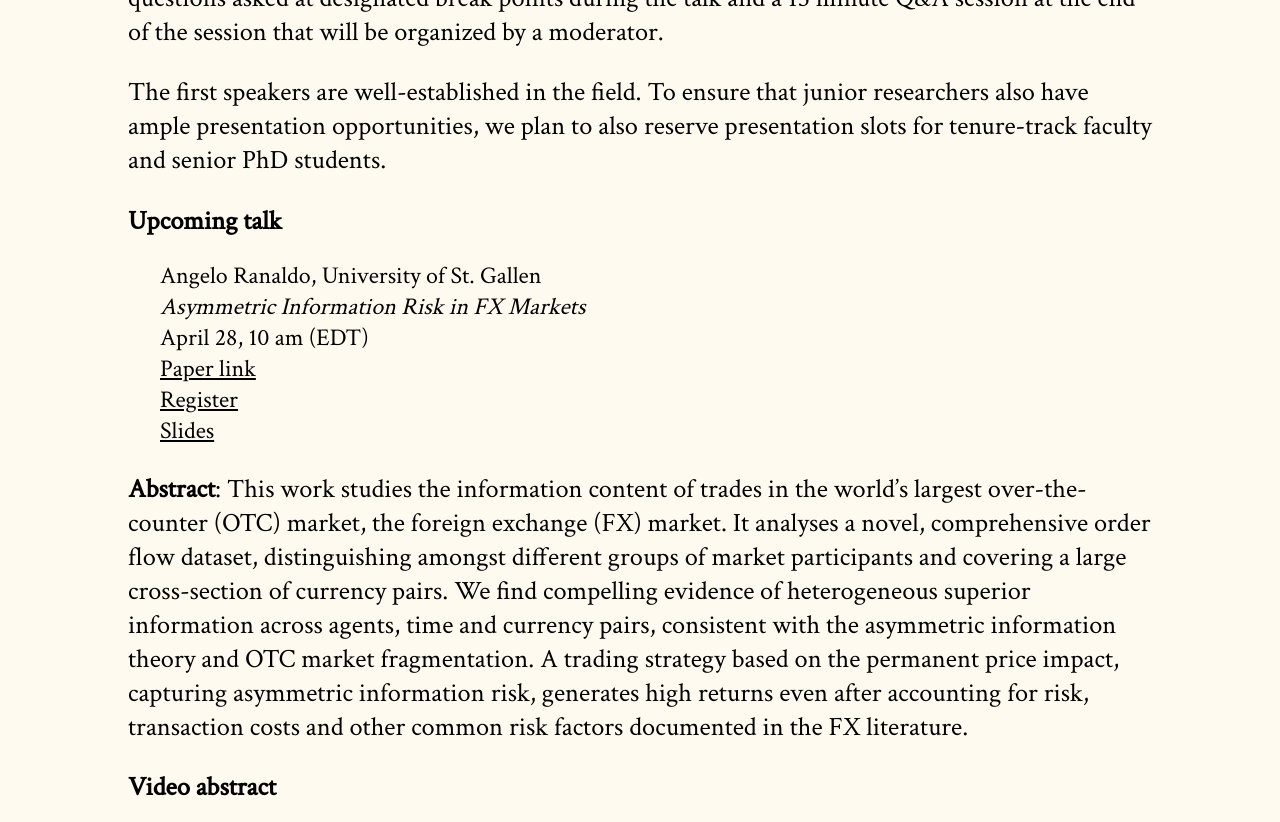
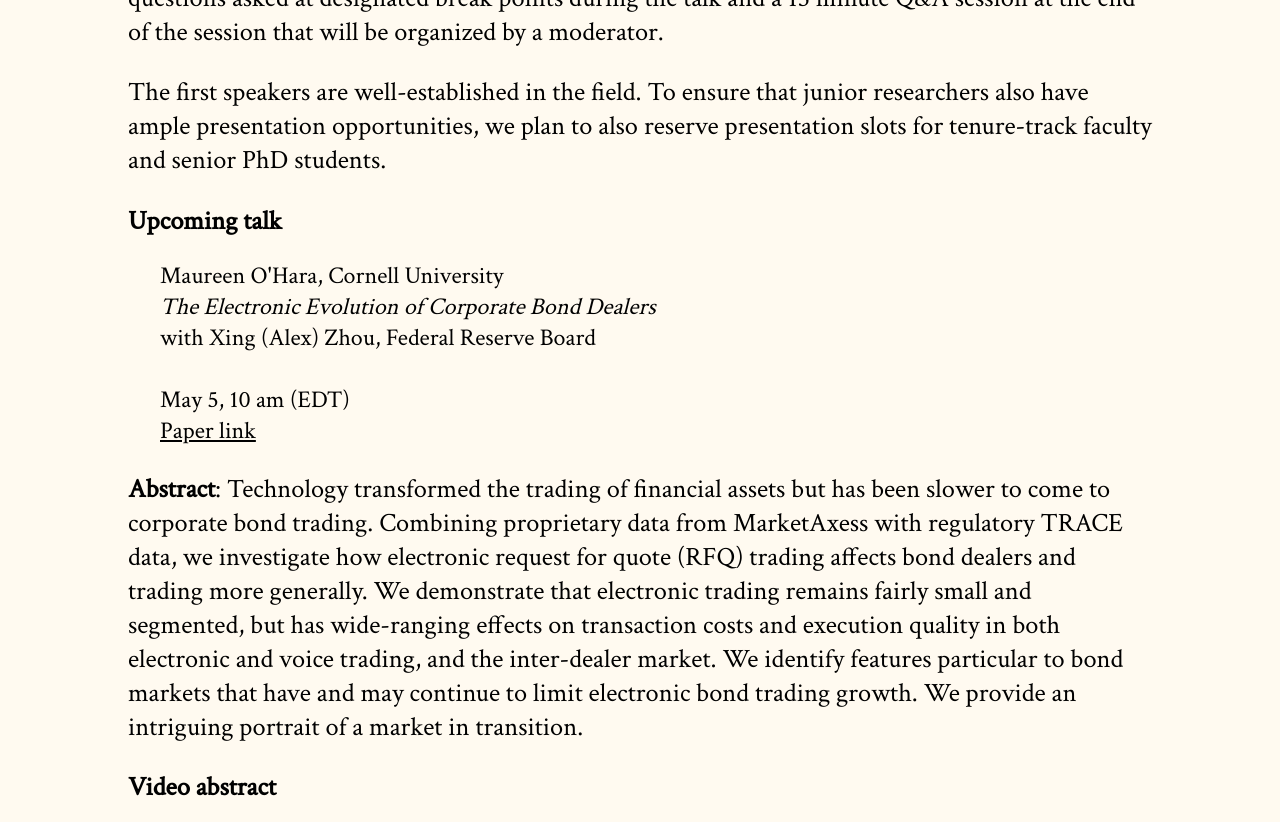
Before and after one commit to cpfiffer/microstructure.exchange, a Jekyll site: the page built from index.md, in a window 1280 px wide and 900 px high, scrolled down 401 px, cut to the strip 0-822 px from the top of the window. Built offline with Jekyll 4.4.1, drawn with Linux system fonts in a browser that asks for light colours; some web fonts are replaced; some of the changed text lies outside the part shown.

Commit message:
Set up Maureen's info

```diff
--- a/_config.yml
+++ b/_config.yml
@@ -11,9 +11,10 @@ github:
   owner_name: Cameron Pfiffer
 
 speaker-info:
-  speaker-name: Angelo Ranaldo, University of St. Gallen
-  speaker-paper: Asymmetric Information Risk in FX Markets
-  speaker-date: April 28, 10 am (EDT)
-  paper-link: https://papers.ssrn.com/sol3/papers.cfm?abstract_id=3263279
-  webinar-link: https://stockholmuniversity.zoom.us/webinar/register/WN_1WClo_7qSFS6T-KPeh_eJw
-  slides-link: /slides/RanaldoSomogyi_webinar20200428_slides.pdf
+  speaker-name: Maureen O'Hara, Cornell University
+  speaker-paper: The Electronic Evolution of Corporate Bond Dealers
+  coauthors: "Xing (Alex) Zhou, Federal Reserve Board"
+  speaker-date: May 5, 10 am (EDT)
+  paper-link: /papers/The Electronic Evolution of Corporate Bond Dealers.pdf
+  # webinar-link: https://stockholmuniversity.zoom.us/webinar/register/WN_1WClo_7qSFS6T-KPeh_eJw
+  # slides-link: /slides/RanaldoSomogyi_webinar20200428_slides.pdf
--- a/_includes/upcoming-speaker.html
+++ b/_includes/upcoming-speaker.html
@@ -1,8 +1,10 @@
 <div class="upcoming-talk">
 <span class="upcoming-speaker">{{ site.speaker-info.speaker-name }} </span>  <br>
 <span class="upcoming-paper"> {{ site.speaker-info.speaker-paper }} </span> <br>
+{% if site.speaker-info.coauthors %} <span class="upcoming-speaker"> with {{ site.speaker-info.coauthors}} </span> <br> {% endif %}
+<br>
 <span class="upcoming-date"> {{ site.speaker-info.speaker-date }} </span> <br>
+{% if site.speaker-info.webinar-link %} <span class="upcoming-webinar-link"> <a href="{{ site.speaker-info.webinar-link }}"> Register </a> </span> <br> {% endif %}
 {% if site.speaker-info.paper-link %} <span class="upcoming-paper-link"> <a href="{{ site.speaker-info.paper-link }}"> Paper link </a> </span> <br> {% endif %}
-{% if site.speaker-info.webinar-link %} <span class="upcoming-webinar-link"> <a href="{{ site.speaker-info.webinar-link }}"> Register </a> </span> <br> {% endif %}
 {% if site.speaker-info.slides-link %} <span class="upcoming-slides-link"> <a href="{{ site.speaker-info.slides-link }}"> Slides </a> </span> <br> {% endif %}
 </div>
--- a/index.md
+++ b/index.md
@@ -12,7 +12,8 @@ The first speakers are well-established in the field. To ensure that junior rese
 
 {% include upcoming-speaker.html %}
 
-**Abstract**: This work studies the information content of trades in the world’s largest over-the-counter (OTC) market, the foreign exchange (FX) market. It analyses a novel, comprehensive order flow dataset, distinguishing amongst different groups of market participants and covering a large cross-section of currency pairs. We find compelling evidence of heterogeneous superior information across agents, time and currency pairs, consistent with the asymmetric information theory and OTC market fragmentation. A trading strategy based on the permanent price impact, capturing asymmetric information risk, generates high returns even after accounting for risk, transaction costs and other common risk factors documented in the FX literature.
+**Abstract**: Technology transformed the trading of financial assets but has been slower to come to corporate bond trading. Combining proprietary data from MarketAxess with regulatory TRACE data, we investigate how electronic request for quote (RFQ) trading affects bond dealers and trading more generally. We demonstrate that electronic trading remains fairly small and segmented, but has wide-ranging effects on transaction costs and execution quality in both electronic and voice trading, and the inter-dealer market. We identify features particular to bond markets that have and may continue to limit electronic bond trading growth. We provide an intriguing portrait of a market in transition.
+
 
 ## Video abstract
 
@@ -44,6 +45,7 @@ Email [contact@microstructure.exchange](mailto:contact@microstructure.exchange)
 
 ## Past talks
 
+- Angelo Ranaldo ([recording](https://www.youtube.com/watch?v=DY-YA4KYn5w), [slides](/slides/RanaldoSomogyi_webinar20200428_slides.pdf), [video abstract](https://www.youtube.com/watch?v=3ormJqfCx-o), and [paper](https://papers.ssrn.com/sol3/papers.cfm?abstract_id=3263279))
 - Sunil Wahal ([recording](https://youtu.be/3QiHYYw1zII), [slides](/slides/AlgoMicroExch.pdf), [video abstract](https://www.youtube.com/watch?v=tcc41xI6vQw&feature=youtu.be), and [paper](https://papers.ssrn.com/sol3/papers.cfm?abstract_id=3497001)) -- April 21st, 2020
 - Thierry Foucault ([recording](https://www.youtube.com/watch?v=bgS9zjKN7Gc&feature=youtu.be), [slides](slides/DataMining_Slides_MicExchangeApril2.pdf), [video abstract](https://www.youtube.com/watch?v=-4ZiSoHkkPI&t=7s), and [paper](/papers/Equi_Data_Mining_maktmicroexchange_seminar.pdf)) -- April 14th, 2020
 
```
Also changed, not shown: 1 other file.
